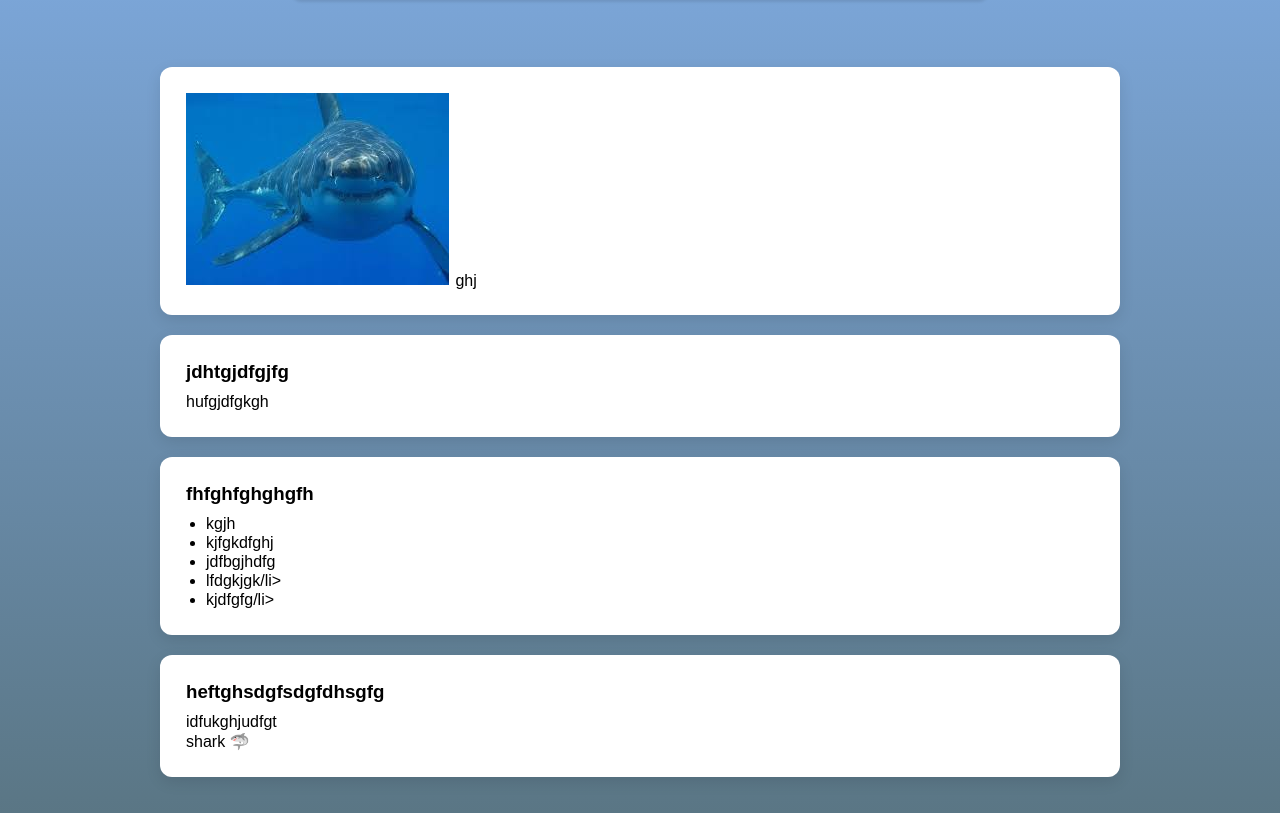
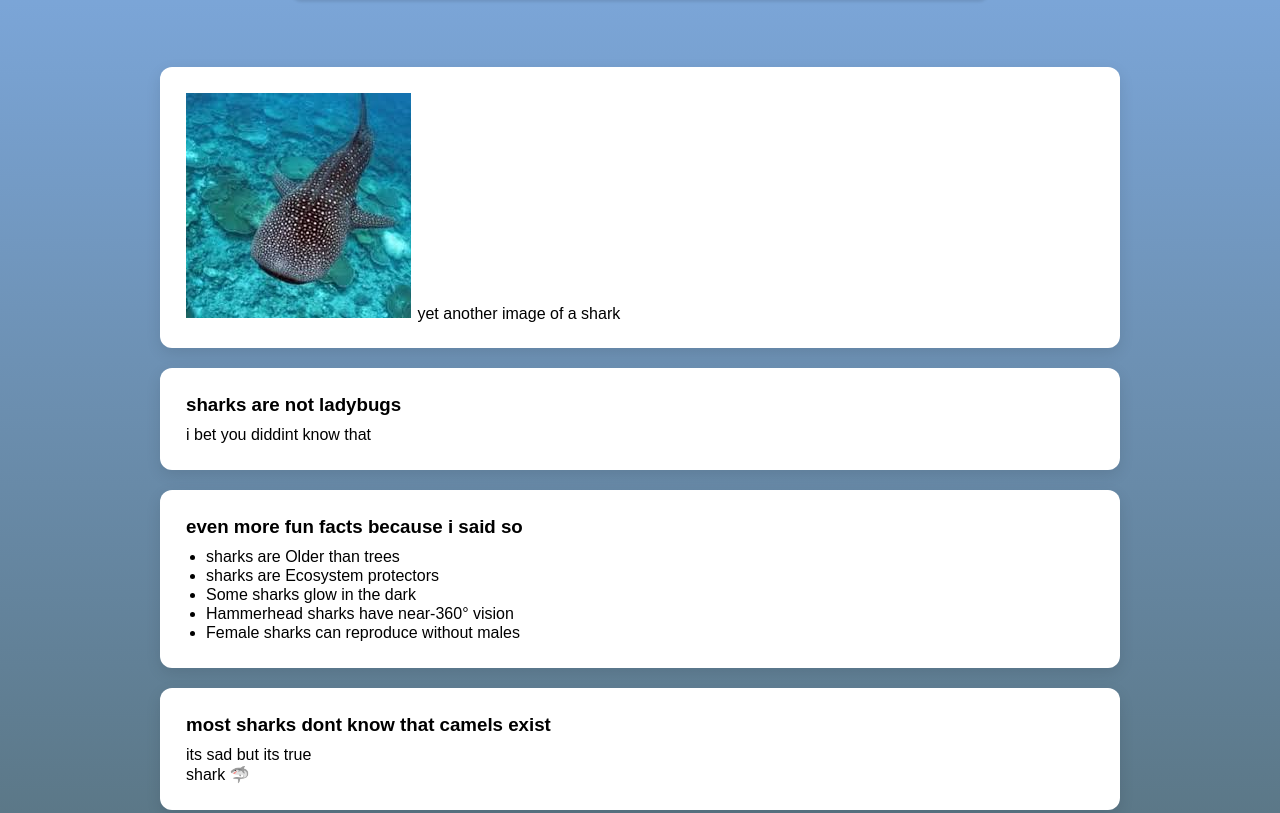
Before and after one commit to sesbianlex67/website, a plain HTML site: page shark.html in a window 1280 px wide. Shown: the part 284-1097 px from the top of the page. Drawn offline with Linux system fonts and the light colour scheme.

Commit message:
changed more filler words

```diff
--- a/shark.html
+++ b/shark.html
@@ -18,33 +18,33 @@
   <head><link rel="stylesheet" href="shark.css"></head>
 <div class="container">
   <div class="card">
-      <img src="images/shark2.jpg" alt="shark">
-     <floatleft> ghj </floatleft>
+      <img src="images/sharksmall.jpg" alt="shark">
+     <floatleft> yet another image of a shark </floatleft>
      <!--will fix this later, not floating properly-->
   </div>
 
   <div class="card" id="about">
-      <h3>jdhtgjdfgjfg</h3>
+      <h3>sharks are not ladybugs</h3>
       <p>
-          hufgjdfgkgh
+          i bet you diddint know that
       </p>
   </div>
 
   <div class="card" id="facts">
-      <h3>fhfghfghghgfh</h3>
+      <h3>even more fun facts because i said so</h3>
       <ul>
-          <li>kgjh </li>
-          <li>kjfgkdfghj</li>
-          <li>jdfbgjhdfg</li>
-          <li>lfdgkjgk/li>
-          <li>kjdfgfg/li>
+          <li>sharks are Older than trees</li>
+          <li> sharks are Ecosystem protectors </li>
+          <li>Some sharks glow in the dark </li>
+          <li>Hammerhead sharks have near‑360° vision</li>
+          <li>Female sharks can reproduce without males</li>
       </ul>
   </div>
 
   <div class="card" id="life">
-      <h3>heftghsdgfsdgfdhsgfg</h3>
+      <h3>most sharks dont know that camels exist</h3>
       <p>
-         idfukghjudfgt
+         its sad but its true
       </p>
       <p>
           shark 🦈
```
Also changed, not shown: images/sharksmall.jpg (added).
